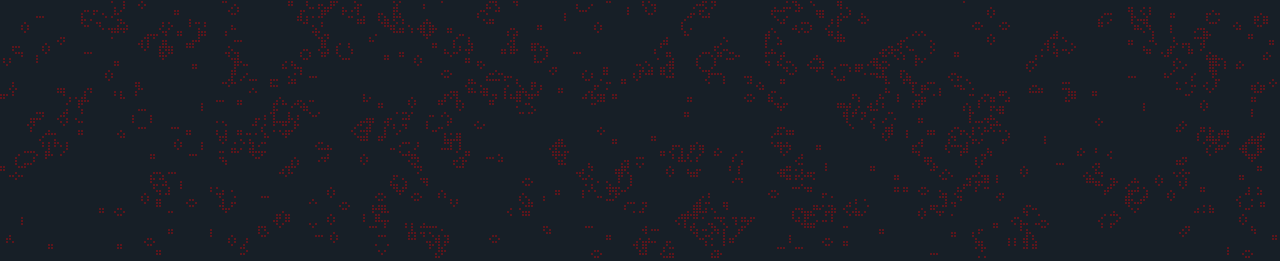
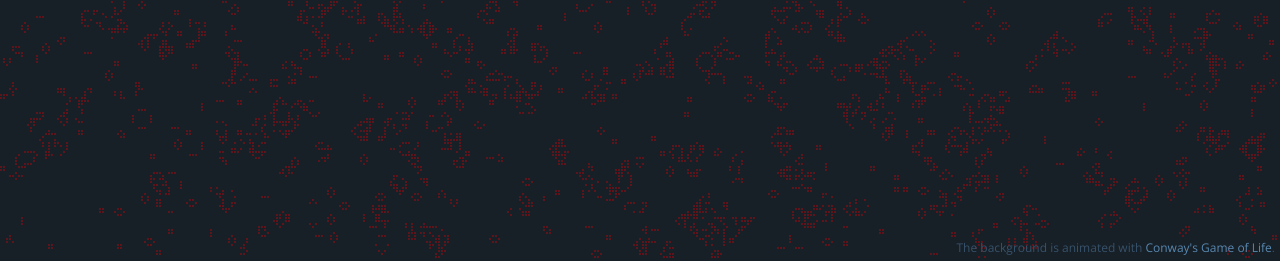
Before and after one commit to hph/hph.github.io, a website built with webpack: page index.html in a window 1280 px wide. Shown: the part 539-800 px from the top of the page. Built offline with nearby package versions, Linux system fonts and the light colour scheme.

Commit message:
Add information about Game of Life

```diff
--- a/index.html
+++ b/index.html
@@ -13,6 +13,7 @@
   <body>
     <canvas></canvas>
     <div>Hi, my name is Haukur, or Hawk in English. I'm a software developer from Reykjavík, Iceland. I sometimes write open-source <a href="https://github.com/hph">software</a>. You can contact me by <a href="mailto:hph@hph.is">email</a>.</div>
+    <span>The background is animated with <a href="http://mathworld.wolfram.com/GameofLife.html">Conway's Game of Life</a>.</span>
     <script>
       (function(i,s,o,g,r,a,m){i['GoogleAnalyticsObject']=r;i[r]=i[r]||function(){
       (i[r].q=i[r].q||[]).push(arguments)},i[r].l=1*new Date();a=s.createElement(o),
--- a/src/styles.css
+++ b/src/styles.css
@@ -30,6 +30,14 @@ div {
   font-size: 48px;
   line-height: 1.4em;
   z-index: 1;
+}
+
+span {
+  position: absolute;
+  bottom: 0;
+  right: 0;
+  padding: 5px;
+  font-size: 12px;
 }
 
 @media (max-width: 1200px) {
```
Also changed, not shown: build/app.js, build/styles.css.
